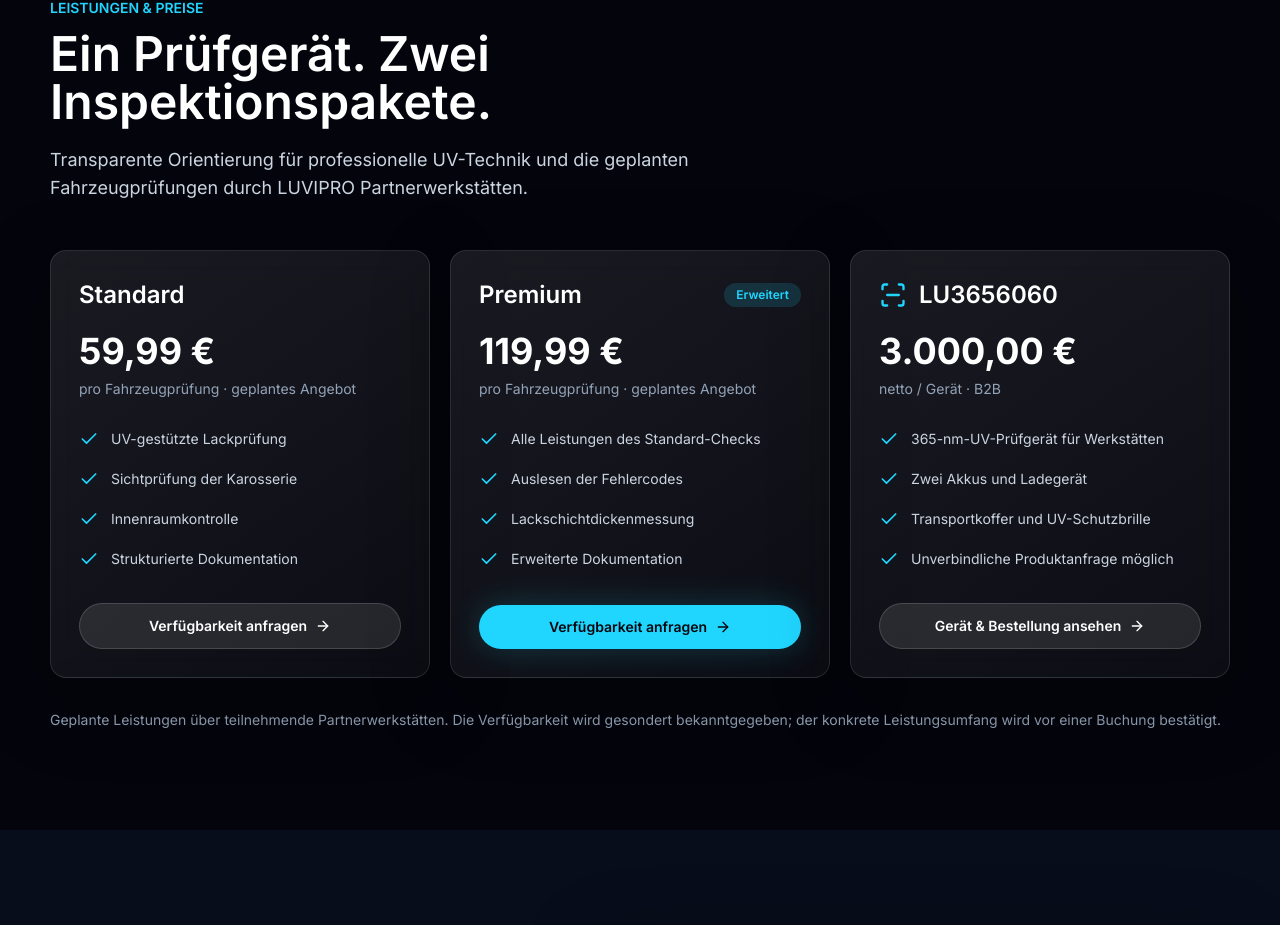
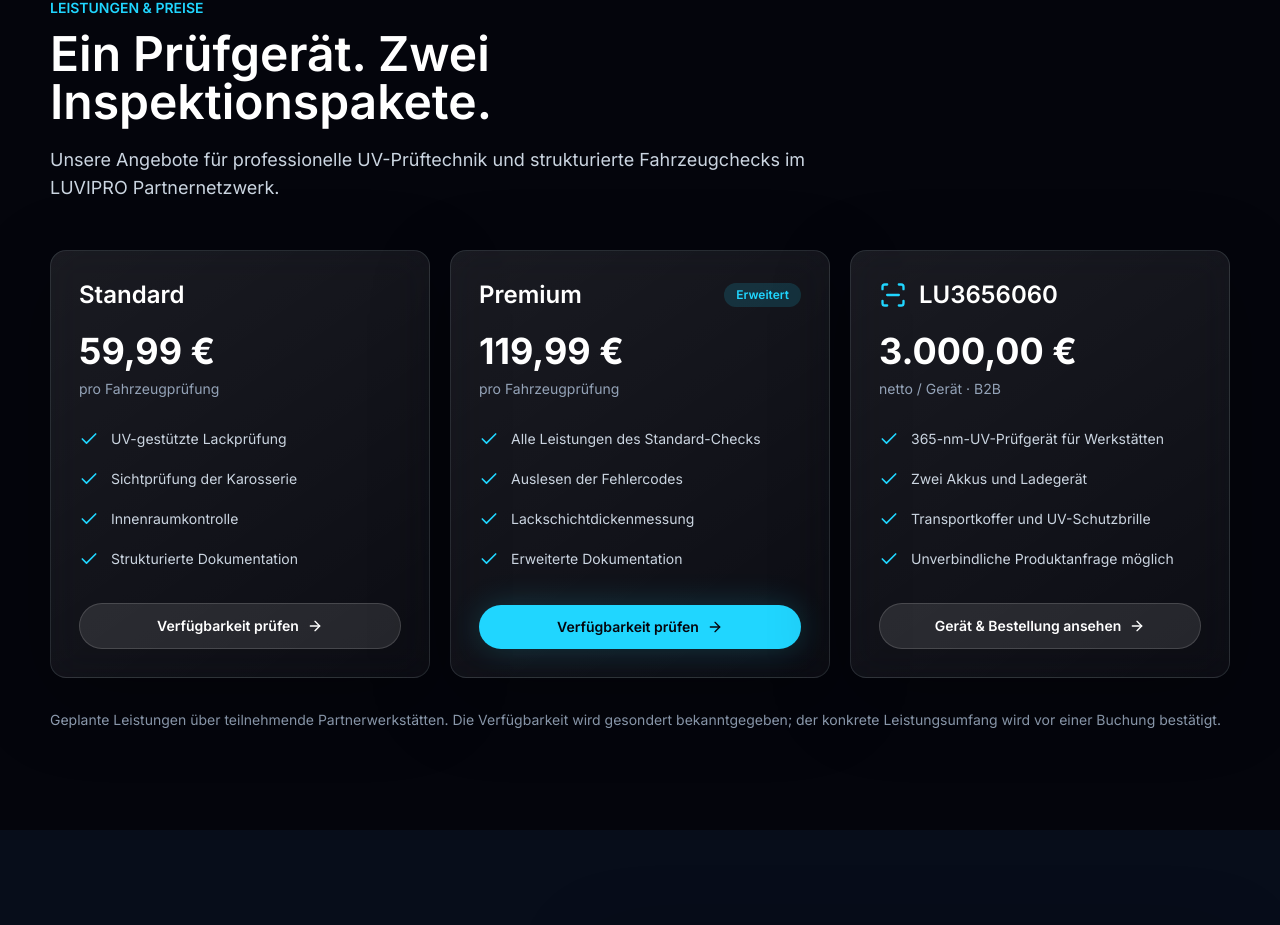
Before and after one commit to Diaa6969/luvipro-website, a Next.js app: page / in a window 1280 px wide. Shown: the part 5093-6018 px from the top of the page. Built offline with nearby package versions, Linux system fonts and the light colour scheme.

Commit message:
Make both inspection availability CTAs scroll to workshop map and remove planned-price placeholders

```diff
--- a/src/components/sections/pricing.tsx
+++ b/src/components/sections/pricing.tsx
@@ -15,7 +15,7 @@ export function Pricing({ id = "pricing", embedded = false }: PricingProps) {
           <SectionHeading
             eyebrow="Leistungen & Preise"
             title="Ein Prüfgerät. Zwei Inspektionspakete."
-            description="Transparente Orientierung für professionelle UV-Technik und die geplanten Fahrzeugprüfungen durch LUVIPRO Partnerwerkstätten."
+            description="Unsere Angebote für professionelle UV-Prüftechnik und strukturierte Fahrzeugchecks im LUVIPRO Partnernetzwerk."
           />
         </Reveal>
         <div className="mt-12 grid gap-5 lg:grid-cols-3">
@@ -29,7 +29,7 @@ export function Pricing({ id = "pricing", embedded = false }: PricingProps) {
                 <p className="mt-5 font-[var(--font-space-grotesk)] text-4xl font-bold text-white">
                   {formatEuro(plan.priceCents)}
                 </p>
-                <p className="mt-2 text-sm text-slate-400">pro Fahrzeugprüfung · geplantes Angebot</p>
+                <p className="mt-2 text-sm text-slate-400">pro Fahrzeugprüfung</p>
                 <div className="mt-7 flex-1 space-y-4">
                   {plan.features.map((feature) => (
                     <div key={feature} className="flex items-start gap-3 text-sm leading-6 text-slate-300">
@@ -38,8 +38,8 @@ export function Pricing({ id = "pricing", embedded = false }: PricingProps) {
                     </div>
                   ))}
                 </div>
-                <CtaLink href="/contact" variant={plan.id === "premium" ? "primary" : "secondary"} className="mt-8 gap-2">
-                  Verfügbarkeit anfragen <ArrowRight className="h-4 w-4" />
+                <CtaLink href="/#partner-map" variant={plan.id === "premium" ? "primary" : "secondary"} className="mt-8 gap-2">
+                  Verfügbarkeit prüfen <ArrowRight className="h-4 w-4" />
                 </CtaLink>
               </div>
             </Reveal>
```
